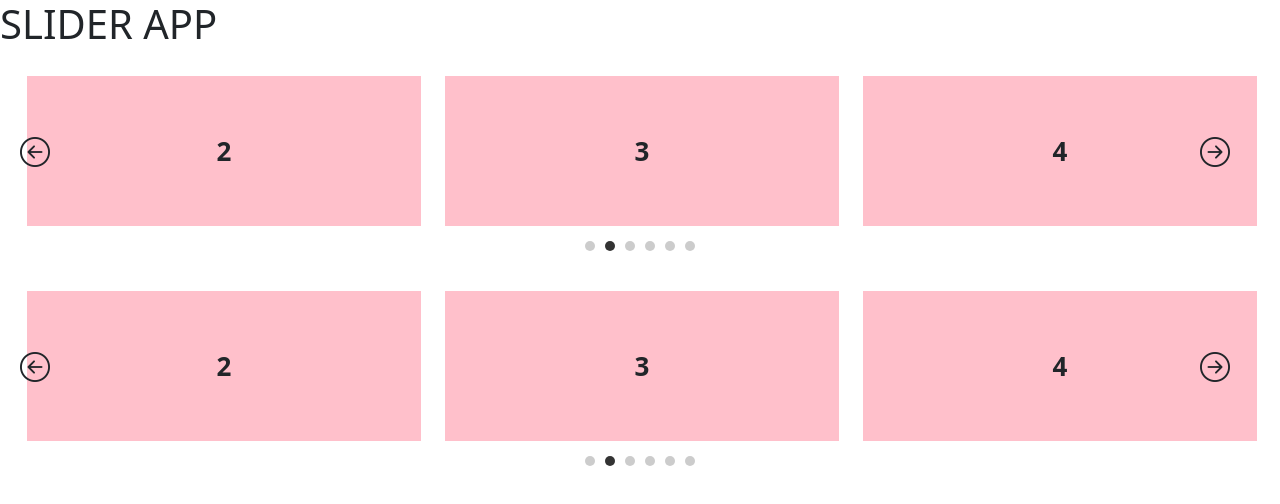
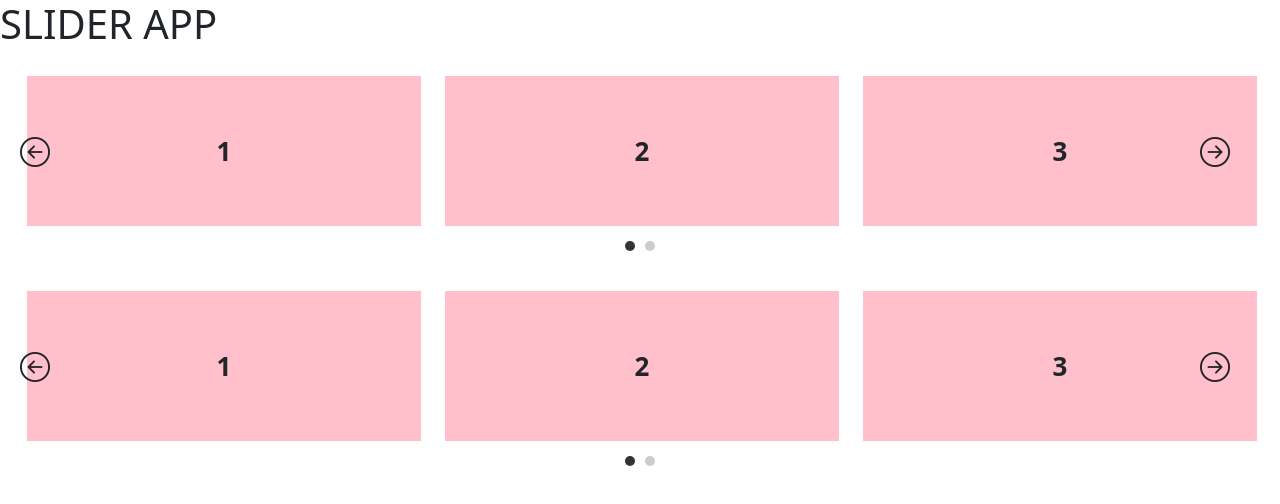
Before and after one commit to nayerasami/reusable-slider, an Angular app: page /home in a window 1280 px wide. Shown: the top 504 px of the page. Built offline with nearby package versions, Linux system fonts and the light colour scheme.

Commit message:
use contentChild and ngTemplateOutlet

```diff
--- a/src/app/components/home/home.component.css
+++ b/src/app/components/home/home.component.css
@@ -0,0 +1,19 @@
+.slider-item {
+  display: inline-block;
+  width: 394px;
+  height: 150px;
+  background: pink;
+  font-size: 26px;
+  font-weight: 600;
+  position: relative;
+  margin: 0 12px;
+  /* flex: 0 0 auto;
+  box-sizing: border-box; */
+}
+
+.text {
+  position: absolute;
+  top: 50%;
+  left: 50%;
+  transform: translate(-50%, -50%);
+}
--- a/src/app/components/home/home.component.html
+++ b/src/app/components/home/home.component.html
@@ -1 +1,8 @@
-<app-slider></app-slider>
+<app-slider [sliderOptions]="sliderOptions" [sliderItems]="sliderItems">
+<ng-template #itemTemplate let-item>
+  <div class="slider-item">
+    <div class="text">{{ item.id }}</div>
+  </div>
+  </ng-template>
+
+</app-slider>
--- a/src/app/components/home/home.component.ts
+++ b/src/app/components/home/home.component.ts
@@ -1,13 +1,59 @@
+import { ResponsiveConfig, SliderOptions } from './../slider/interfaces/sliderTypes';
 import { Component } from '@angular/core';
 import { SliderComponent } from '../slider/slider.component';
+import { CommonModule } from '@angular/common';
 
 @Component({
   selector: 'app-home',
-  imports: [SliderComponent],
+  imports: [SliderComponent, CommonModule],
   templateUrl: './home.component.html',
   styleUrl: './home.component.css'
 })
 export class HomeComponent {
 
+  responsiveOptions: ResponsiveConfig[] = [
+    {
+      breakpoint: '1400px',
+      numVisible: 4,
+      numScroll: 1
+    },
+    {
+      breakpoint: '1199px',
+      numVisible: 4,
+      numScroll: 1
+    },
+    {
+      breakpoint: '767px',
+      numVisible: 2,
+      numScroll: 1
+    },
+    {
+      breakpoint: '575px',
+      numVisible: 1,
+      numScroll: 1
+    }
+  ];
+  sliderOptions: SliderOptions = {
+    navButtons: true,
+    autoplay: false,
+    autoplaySpeed: 3000,
+    indicators: true,
+    infiniteScroll: false,
+    isDraggable: true,
+    numberOfVisibleItems: 4,
+    stepSize: 1,
+  }
+
+  sliderItems = [
+    { id: 1, name: 'item1' },
+    { id: 2, name: 'item2' },
+    { id: 3, name: 'item3' },
+    { id: 4, name: 'item4' },
+    { id: 5, name: 'item5' },
+    { id: 6, name: 'item6' },
+    // { id: 7, name: 'item7' },
+    // { id: 8, name: 'item8' },
+  ]
+
 
 }
--- a/src/app/components/slider/interfaces/sliderTypes.ts
+++ b/src/app/components/slider/interfaces/sliderTypes.ts
@@ -5,17 +5,15 @@ export interface ResponsiveConfig {
 }
 
 
-export interface SliderItems {
+
+export interface SliderOptions {
+  navButtons?: boolean;
+  autoplay?: boolean;
+  autoplaySpeed?:number;
+  indicators?: boolean;
+  infiniteScroll?: boolean;
+  isDraggable?:boolean;
+  stepSize?:number;
+  numberOfVisibleItems:number;
 
 }
-export interface SliderOptions {
-  navButtons: boolean;
-  autoplay?: boolean;
-  autoplaySpeed?:number;
-  indicators: boolean;
-  infiniteScroll: boolean;
-  isDraggable:boolean;
-  stepSize:number;
-  numberOfVisibleItems:number;
-  sliderItems: any[];
-}
--- a/src/app/components/slider/slider.component.css
+++ b/src/app/components/slider/slider.component.css
@@ -23,6 +23,10 @@
 .slider-main {
   position: absolute;
   width: 200%;
+
+  /* display: flex;
+  flex-wrap: nowrap;
+  justify-content: flex-start; */
 }
 
 .slider-item {
--- a/src/app/components/slider/slider.component.html
+++ b/src/app/components/slider/slider.component.html
@@ -1,29 +1,23 @@
 <section class="slider">
   <div class="container-fluid">
-    <div class="slider-wrap"  (mouseenter)="stopAutoplay()"  (mouseleave)="startAutoplay()">
+    <div class="slider-wrap" (mouseenter)="stopAutoplay()" (mouseleave)="startAutoplay()">
       <div class="slider-main" #sliderWrapper>
-        @for (item of visibleItems; track item) {
-          <div class="slider-item">
-            <div class="text">{{ item.id }}</div>
-          </div>
+        @for (item of visibleItems; track item.id;) {
+        <ng-container *ngTemplateOutlet="itemTemplate; context: {$implicit: item} "></ng-container>
         }
       </div>
-
+      <!-- Navigation Buttons -->
       <div class="button-area" *ngIf="sliderOptions.navButtons">
         <div class="prev" (click)="prevFunc()"><i class="bi bi-arrow-left-circle"></i></div>
         <div class="next" (click)="nextFunc()"><i class="bi bi-arrow-right-circle"></i></div>
       </div>
-
-
     </div>
-     <div class="slider-indicators " *ngIf="sliderOptions.indicators">
-        @for (item of indicatorsArray; track item; let i = $index) {
-          <div
-            class="indicator"
-            [class.active]="currentIndex === i"
-            (click)="goToSlide(i)">
-          </div>
-        }
+    <!-- Indicators -->
+    <div class="slider-indicators" *ngIf="sliderOptions.indicators">
+      @for (item of indicatorsArray; track item; let i = $index) {
+      <div class="indicator" [class.active]="currentIndex === i" (click)="goToSlide(i)">
       </div>
+      }
     </div>
+  </div>
 </section>
--- a/src/app/components/slider/slider.component.ts
+++ b/src/app/components/slider/slider.component.ts
@@ -1,5 +1,5 @@
 import { CommonModule } from '@angular/common';
-import { ChangeDetectorRef, Component, ElementRef, HostListener, Input, OnInit, ViewChild } from '@angular/core';
+import { ChangeDetectorRef, Component, ContentChild, ElementRef, HostListener, Input, OnInit, SimpleChanges, TemplateRef, ViewChild } from '@angular/core';
 import { ResponsiveConfig, SliderOptions } from './interfaces/sliderTypes';
 
 @Component({
@@ -10,11 +10,17 @@ import { ResponsiveConfig, SliderOptions } from './interfaces/sliderTypes';
 })
 export class SliderComponent implements OnInit {
   constructor(private cdr: ChangeDetectorRef) { }
+  @ContentChild('itemTemplate') itemTemplate!: TemplateRef<any>;
   @ViewChild('sliderWrapper', { static: true }) sliderMain!: ElementRef;
   @Input() responsiveOptions: ResponsiveConfig[] = [
     {
-      breakpoint: '1400px',
-      numVisible: 4,
+      breakpoint: '575px',
+      numVisible: 1,
+      numScroll: 1
+    },
+    {
+      breakpoint: '767px',
+      numVisible: 2,
       numScroll: 1
     },
     {
@@ -23,13 +29,8 @@ export class SliderComponent implements OnInit {
       numScroll: 1
     },
     {
-      breakpoint: '767px',
-      numVisible: 2,
-      numScroll: 1
-    },
-    {
-      breakpoint: '575px',
-      numVisible: 1,
+      breakpoint: '1400px',
+      numVisible: 4,
       numScroll: 1
     }
   ];
@@ -43,55 +44,55 @@ export class SliderComponent implements OnInit {
     isDraggable: true,
     numberOfVisibleItems: 4,
     stepSize: 1,
-    sliderItems: [
-      { id: 1, name: 'item1' },
-      { id: 2, name: 'item2' },
-      { id: 3, name: 'item3' },
-      { id: 4, name: 'item4' },
-      { id: 5, name: 'item5' },
-      { id: 6, name: 'item6' },
-      // { id: 7, name: 'item7' },
-      // { id: 8, name: 'item8' },
-    ]
   }
 
-
+  @Input() sliderItems: any[] = [];
   isDragging: boolean = false;
   startX = 0;
   scrollStart = 0;
   visibleItems: any[] = [];
   currentIndex = 0;
-  stepSize: number = this.sliderOptions.stepSize;
- // indicatorsLength: number = Math.ceil(this.sliderOptions.sliderItems.length / this.sliderOptions.numberOfVisibleItems)
-  indicatorsLength: number = Math.ceil(this.sliderOptions.sliderItems.length/this.stepSize);
   autoplayInterval: any;
   resizeTimeout: any;
-  get indicatorsArray(): number[] {
-    return Array.from({ length: this.indicatorsLength }, (_, i) => i);
+  stepSize: number = 0;
+  indicatorsLength: number = 0;
+  indicatorsArray: any[] = [];
+  sortedResponsiveOptons: any;
+  largestBreakpoint: any;
+
+
+  ngOnChanges(changes: SimpleChanges): void {
+    if (changes['sliderItems'] || changes['sliderOptions']) {
+      this.calculateVisibleItems();
+      this.stepSize = this.sliderOptions.stepSize || 1;
+      this.indicatorsLength = Math.ceil(this.sliderItems.length / this.sliderOptions.numberOfVisibleItems);
+      this.indicatorsArray = Array.from({ length: this.indicatorsLength }, (_, i) => i);
+      if (this.sliderOptions.autoplay) {
+        this.startAutoplay();
+      }
+    }
+    if (changes['responsiveOptions']) {
+      this.applyResponsiveOptions();
+      this.calculateVisibleItems();
+      this.sortedResponsiveOptons = this.responsiveOptions.sort((a: any, b: any) => parseInt(a.breakpoint.replace('px', ''), 10) - parseInt(b.breakpoint.replace('px', ''), 10));
+      this.largestBreakpoint = this.sortedResponsiveOptons.pop();
+    }
   }
-
-  // items = [
-  //   { id: 1, name: 'item1' },
-  //   { id: 2, name: 'item2' },
-  //   { id: 3, name: 'item3' },
-  //   { id: 4, name: 'item4' },
-  //   { id: 5, name: 'item5' },
-  //   { id: 6, name: 'item6' },
-  //   { id: 7, name: 'item7' },
-  //   { id: 8, name: 'item8' }
-  // ]
 
   ngOnInit(): void {
     this.calculateVisibleItems()
     window.addEventListener('resize', this.onWindowResize.bind(this));
+    // this.applyResponsiveOptions()
     if (this.sliderOptions.autoplay) {
       this.startAutoplay();
     }
+
+    this.sortedResponsiveOptons = this.responsiveOptions.sort((a: any, b: any) => parseInt(a.breakpoint.replace('px', ''), 10) - parseInt(b.breakpoint.replace('px', ''), 10));
+    this.largestBreakpoint = this.sortedResponsiveOptons.pop();
+
   }
 
   onWindowResize = () => {
-    // this.applyResponsiveOptions();
-    // this.calculateVisibleItems();
     clearTimeout(this.resizeTimeout);
     this.resizeTimeout = setTimeout(() => {
       this.applyResponsiveOptions();
@@ -101,9 +102,9 @@ export class SliderComponent implements OnInit {
   }
 
   calculateVisibleItems() {
-    this.visibleItems = this.sliderOptions.sliderItems.slice(this.currentIndex, this.currentIndex + this.sliderOptions.numberOfVisibleItems);
-    if(this.sliderOptions.infiniteScroll){
-      this.visibleItems = [...this.visibleItems, ...this.sliderOptions.sliderItems.slice(0, this.sliderOptions.numberOfVisibleItems)];
+    this.visibleItems = this.sliderItems.slice(this.currentIndex, this.currentIndex + (this.sliderOptions.numberOfVisibleItems));
+    if (this.sliderOptions.infiniteScroll) {
+      this.visibleItems = [...this.visibleItems, ...this.sliderItems.slice(0, this.sliderOptions.numberOfVisibleItems)];
     }
   }
 
@@ -111,12 +112,12 @@ export class SliderComponent implements OnInit {
     const step = this.stepSize;
     if (this.sliderOptions.infiniteScroll) {
       this.currentIndex += step;
-      if (this.currentIndex >= this.sliderOptions.sliderItems.length) {
+      if (this.currentIndex >= this.sliderItems.length) {
         this.currentIndex = 0;
       }
       this.calculateVisibleItems();
     } else {
-      if (this.currentIndex + this.sliderOptions.numberOfVisibleItems < this.sliderOptions.sliderItems.length) {
+      if (this.currentIndex + this.sliderOptions.numberOfVisibleItems < this.sliderItems.length) {
         this.currentIndex += step;
         this.calculateVisibleItems();
       }
@@ -129,7 +130,7 @@ export class SliderComponent implements OnInit {
     if (this.sliderOptions.infiniteScroll) {
       this.currentIndex -= step;
       if (this.currentIndex < 0) {
-        const totalItems = this.sliderOptions.sliderItems.length;
+        const totalItems = this.sliderItems.length;
         this.currentIndex = totalItems - (totalItems % step || step);
       }
       this.calculateVisibleItems();
@@ -144,21 +145,36 @@ export class SliderComponent implements OnInit {
 
   // slide using indicators
   goToSlide(index: number): void {
-    console.log(index)
     this.currentIndex = index * this.sliderOptions.numberOfVisibleItems;
     this.calculateVisibleItems();
+    // const indicatorEl = e.target as HTMLElement
+    // indicatorEl.classList.add('.active')
   }
 
   applyResponsiveOptions(): void {
     const width = window.innerWidth;
-    for (let config of this.responsiveOptions) {
+    for (let config of this.sortedResponsiveOptons) {
       const breakpoint = parseInt(config.breakpoint.replace('px', ''), 10);
       if (width <= breakpoint) {
-        this.sliderOptions.numberOfVisibleItems = config.numVisible;
+        this.sliderOptions = {
+          ...this.sliderOptions,
+          numberOfVisibleItems: config.numVisible
+        }
         this.stepSize = config.numScroll;
+        this.indicatorsLength = Math.ceil(this.sliderItems.length / this.sliderOptions.numberOfVisibleItems);
+        this.indicatorsArray = Array.from({ length: this.indicatorsLength }, (_, i) => i);
         break;
+      } else {
+        this.sliderOptions = {
+          ...this.sliderOptions,
+          numberOfVisibleItems: this.largestBreakpoint?.numVisible || this.sliderOptions.numberOfVisibleItems
+        }
+        this.stepSize = this.largestBreakpoint?.numScroll || 1;
+        this.indicatorsLength = Math.ceil(this.sliderItems.length / this.sliderOptions.numberOfVisibleItems);
+        this.indicatorsArray = Array.from({ length: this.indicatorsLength }, (_, i) => i);
       }
     }
+    this.cdr.detectChanges();
   }
 
   //handle scroll by dragging
```
